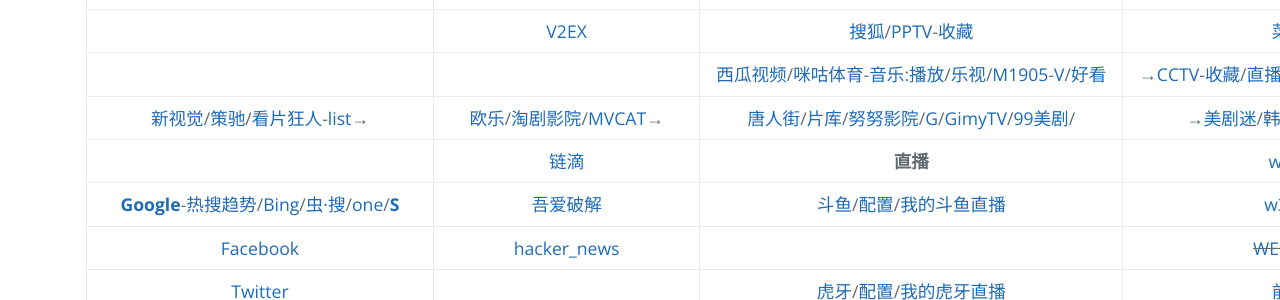
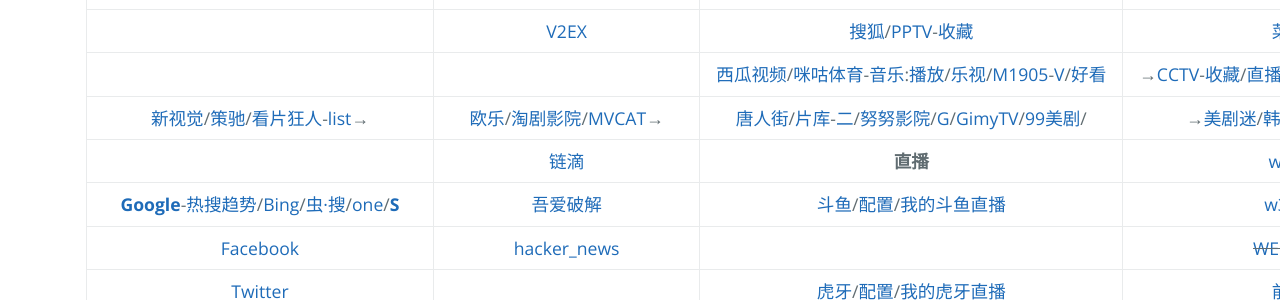
Before and after one commit to AmbroseRen/test, a Jekyll site: the page built from navigation.md, in a window 1280 px wide. Shown: the part 1125-1425 px from the top of the page. Built offline with Jekyll 4.4.1, drawn with Linux system fonts in a browser that asks for light colours; our own code applies the rules of GitHub Pages for plain Markdown files; the repository's description, which GitHub fills in, is left out.

Commit message:
Update navigation.md

```diff
--- a/navigation.md
+++ b/navigation.md
@@ -49,7 +49,7 @@
 | []() | [奇客资讯](https://www.solidot.org/) | [芒果TV](https://i.mgtv.com/my/looklist) | __新手基础自学__ |
 | []() | [V2EX](https://www.v2ex.com/?tab=tech) | [搜狐](https://my.tv.sohu.com/i/bookmark)/[PPTV](https://www.pptv.com/)-[收藏](https://usercenter.pptv.com/web/user/collection) | [菜鸟教程](https://www.runoob.com/) |
 | []() | []() | [西瓜视频](https://www.ixigua.com/my/favorite)/[咪咕体育](https://www.miguvideo.com/mgs/website/prd/personalCenter.html#/collect)-[音乐](https://music.migu.cn/v3/my/playlist):[播放](https://music.migu.cn/v3/music/player/audio)/[乐视](http://i.le.com/playrecord#favorite)/[M1905](https://www.1905.com/mdb/film/)-[V](https://vip.1905.com/)/[好看](https://sv.baidu.com/) | →[CCTV](https://tv.cctv.com/live/)-[收藏](https://i.cctv.com/account/collection)/[直播F](http://www.lshitv.com/)/[牛视](https://www.chaojidianshi.net/)A/[电视](http://www.tvyan.com/)源/[nettv](http://nettv.live/)/[ss](https://steelsoft.site/wtv/tv.php?code=us&name=3ABN%20(720p)) |
-| [新视觉](http://www.qzcyqp.com/)/[策驰](http://www.cechiyy8.com/)/[看片狂人](https://www.kpkuang.com/)-[list](https://whereiskpkuang.com/)→ | [欧乐](https://www.olevod.com/)/[淘剧影院](https://www.taojuyb.com/)/[MVCAT](https://www.mvcat.com/)→ | [唐人街](https://www.tangrenjie.tv/)/[片库](https://www.btnull.org/)/[努努影院](https://www.nunuyy10.top/)/[G](https://gimytv.in/)/[GimyTV](https://gimytv.com/)/[99美剧](https://www.999meijutv.com/)/[]() | →[美剧迷](https://www.meijumi.net/)/[韩剧网](https://www.tvn.cc/)-[kortw](https://kortw.com/)/[蛋蛋赞](https://www.dandanzan.cc/) |
+| [新视觉](http://www.qzcyqp.com/)/[策驰](http://www.cechiyy8.com/)/[看片狂人](https://www.kpkuang.com/)-[list](https://whereiskpkuang.com/)→ | [欧乐](https://www.olevod.com/)/[淘剧影院](https://www.taojuyb.com/)/[MVCAT](https://www.mvcat.com/)→ | [唐人街](https://www.tangrenjie.tv/)/[片库](https://www.btnull.org/)-[二](https://www.pkmp4.com/)/[努努影院](https://www.nunuyy10.top/)/[G](https://gimytv.in/)/[GimyTV](https://gimytv.com/)/[99美剧](https://www.999meijutv.com/)/[]() | →[美剧迷](https://www.meijumi.net/)/[韩剧网](https://www.tvn.cc/)-[kortw](https://kortw.com/)/[蛋蛋赞](https://www.dandanzan.cc/) |
 | []() | [链滴](https://ld246.com/) | __直播__ | [w3school](https://www.w3school.com.cn/) |
 | [__Google__](https://www.google.com/)-[热搜趋势](https://trends.google.com/trends/?geo=US)/[Bing](https://cn.bing.com/)/[虫·搜](https://search.chongbuluo.com/)/[one](https://aur.one)/[<strong id="searchs">S</strong>](Library/SearchEngine.md) | [吾爱破解](https://www.52pojie.cn/) | [斗鱼](https://www.douyu.com/directory/myFollow)/[配置](https://mp.douyu.com/live/main)/[我的斗鱼直播](https://www.douyu.com/10150268) | [w3cschool](https://www.w3cschool.cn/) |
 | [Facebook](https://www.facebook.com/) | [hacker_news](https://news.ycombinator.com/) | []() | ~~[WEB前端手册](#)~~ |
```
